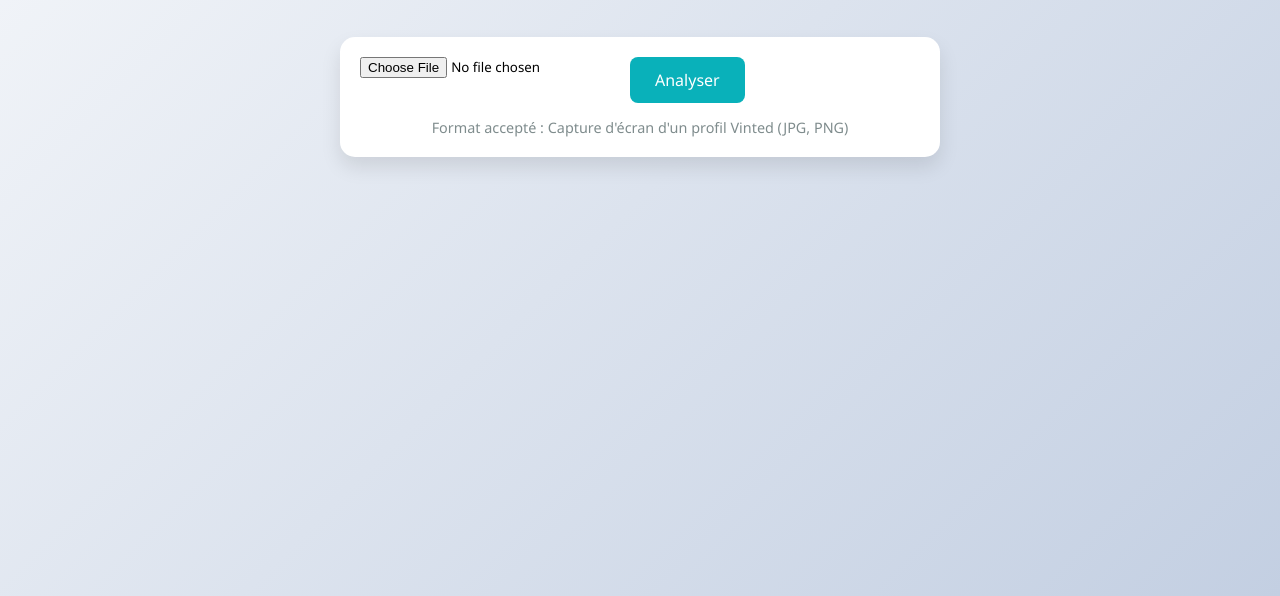
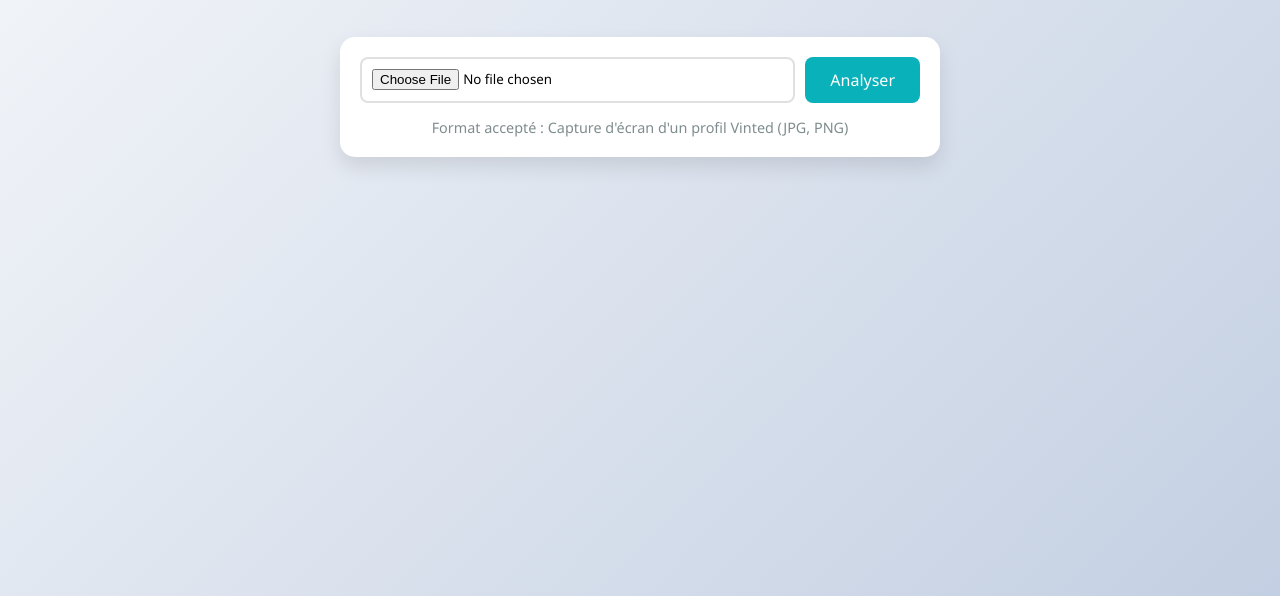
Before and after one commit to netraax/vintedtest, a website: page index.html in a window 1280 px wide. Shown: the part 204-800 px from the top of the page. Drawn offline with Linux system fonts and the light colour scheme.

Commit message:
Update styles.css

```diff
--- a/styles.css
+++ b/styles.css
@@ -131,3 +131,14 @@ button:hover {
     color: #666;
     font-size: 0.9em;
 }
+.file-input {
+    padding: 10px;
+    border: 2px solid #e0e0e0;
+    border-radius: 8px;
+    width: 100%;
+}
+
+.file-input:focus {
+    outline: none;
+    border-color: #09B1BA;
+}
```
